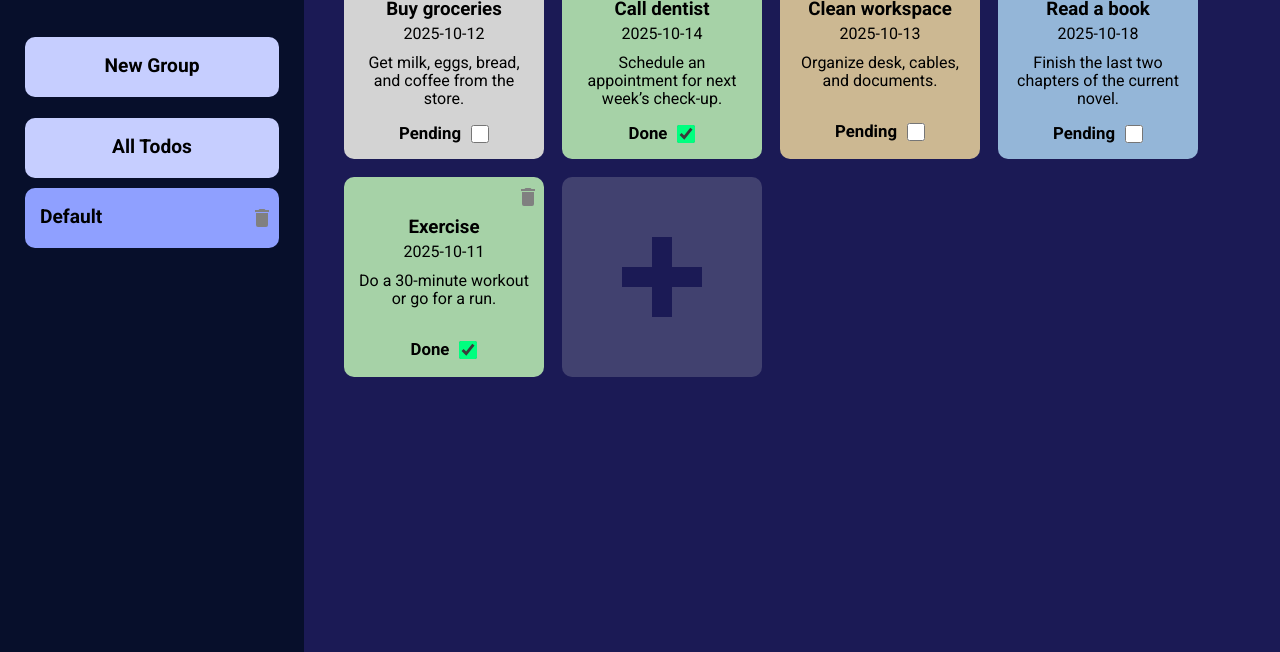
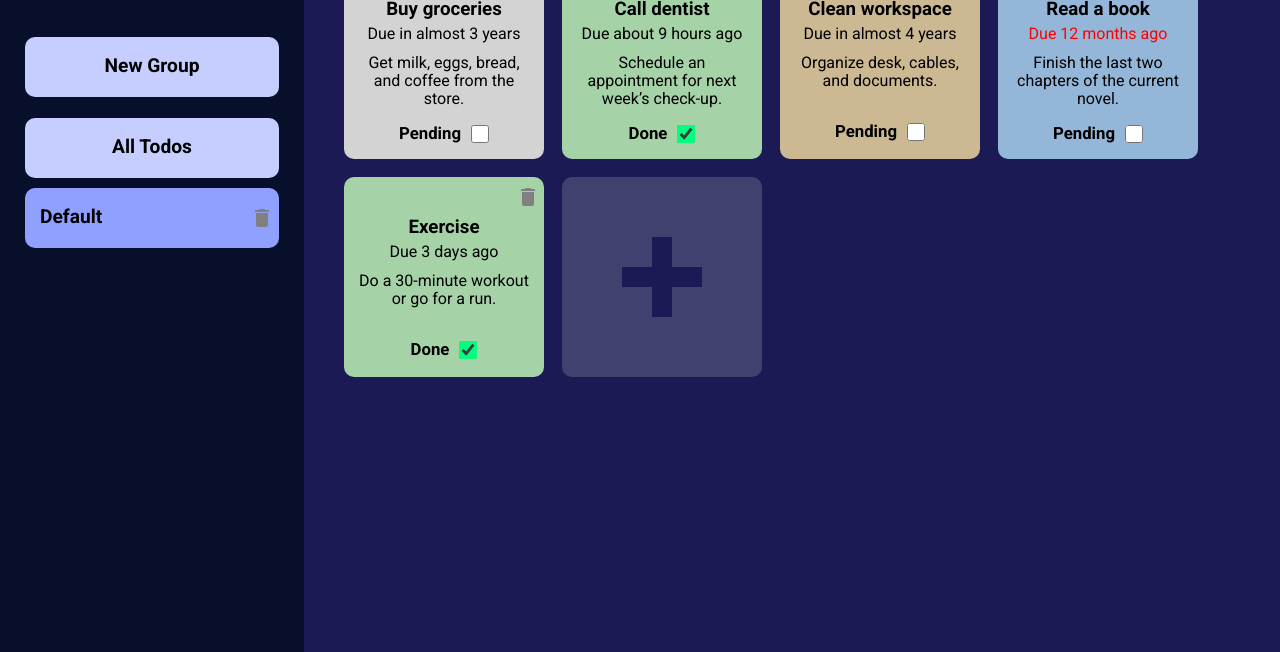
Before and after one commit to farzad-d/odin-todo-list, a website built with webpack: page src/template.html in a window 1280 px wide. Shown: the part 148-800 px from the top of the page. Built offline with nearby package versions, Linux system fonts and the light colour scheme.

Commit message:
Change due date display to show remaining or past days

```diff
--- a/package.json
+++ b/package.json
@@ -23,6 +23,7 @@
     "webpack-merge": "^6.0.1"
   },
   "dependencies": {
+    "date-fns": "^4.1.0",
     "normalize.css": "^8.0.1"
   }
 }
--- a/src/components/cardsUI.js
+++ b/src/components/cardsUI.js
@@ -1,3 +1,5 @@
+import { formatDistanceToNow, parseISO, isPast } from "date-fns";
+
 const cardsContainer = document.getElementById("cards-container");
 
 function createCardElement(todo) {
@@ -20,10 +22,13 @@ function createCardElement(todo) {
   cardTitle.textContent = todo.title;
   todoCard.appendChild(cardTitle);
 
-  const todoDate = document.createElement("p");
-  todoDate.className = "todo-due-date";
-  todoDate.textContent = todo.dueDate;
-  todoCard.appendChild(todoDate);
+  const todoDueDate = document.createElement("p");
+  todoDueDate.className = "todo-due-date";
+  const due = parseISO(todo.dueDate);
+  todoDueDate.textContent = `Due ${formatDistanceToNow(due, {
+    addSuffix: true,
+  })}`;
+  todoCard.appendChild(todoDueDate);
 
   const todoDesc = document.createElement("p");
   todoDesc.className = "todo-desc";
@@ -48,12 +53,15 @@ function createCardElement(todo) {
   if (!todo.status) {
     todoStatusInput.checked = false;
     todoStatusLabel.textContent = "Pending";
-    todoCard.classList.remove("done-status");
+    todoCard.classList.remove("is-done");
   } else {
     todoStatusInput.checked = true;
     todoStatusLabel.textContent = "Done";
-    todoCard.classList.add("done-status");
+    todoCard.classList.add("is-done");
   }
+
+  if (isPast(due) && !todoCard.classList.contains("is-done"))
+    todoDueDate.classList.add("overdue");
 
   todoCard.classList.remove("high-priority", "low-priority");
   switch (todo.priority) {
--- a/src/components/todo.js
+++ b/src/components/todo.js
@@ -1,6 +1,6 @@
 import db from "./db.js";
 
-class ToDo {
+class Todo {
   #id = crypto.randomUUID();
   #groupId = "";
 
@@ -28,7 +28,7 @@ class ToDo {
 function newTodo(todoData, targetGroupId) {
   const targetGroup = db.find((group) => group.id === targetGroupId);
   if (!targetGroup) return;
-  const todo = new ToDo(todoData);
+  const todo = new Todo(todoData);
   todo.groupId = targetGroupId;
   targetGroup.addItem(todo);
 }
--- a/src/index.js
+++ b/src/index.js
@@ -162,7 +162,7 @@ const sampleTodos = [
   {
     title: "Buy groceries",
     desc: "Get milk, eggs, bread, and coffee from the store.",
-    dueDate: "2025-10-12",
+    dueDate: "2028-10-12",
     priority: "normal",
     status: false,
   },
@@ -176,14 +176,14 @@ const sampleTodos = [
   {
     title: "Clean workspace",
     desc: "Organize desk, cables, and documents.",
-    dueDate: "2025-10-13",
+    dueDate: "2029-10-13",
     priority: "high",
     status: false,
   },
   {
     title: "Read a book",
     desc: "Finish the last two chapters of the current novel.",
-    dueDate: "2025-10-18",
+    dueDate: "2024-10-18",
     priority: "low",
     status: false,
   },
--- a/src/styles.css
+++ b/src/styles.css
@@ -322,6 +322,10 @@ textarea {
   background-color: #ccb892;
 }
 
-.done-status {
+.is-done {
   background-color: #a6d2a7;
 }
+
+.overdue {
+  color: red;
+}
--- a/src/template.html
+++ b/src/template.html
@@ -9,7 +9,7 @@
       href="https://fonts.googleapis.com/css2?family=Roboto:ital,wght@0,100..900;1,100..900&display=swap"
       rel="stylesheet"
     />
-    <title>Todo Manager</title>
+    <title>Todo Board</title>
   </head>
   <body>
     <aside id="sidebar">
```
Also changed, not shown: README.md, 1 other file.
